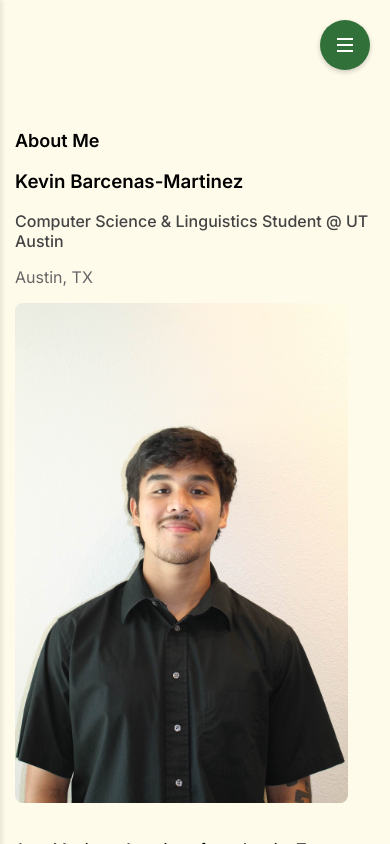
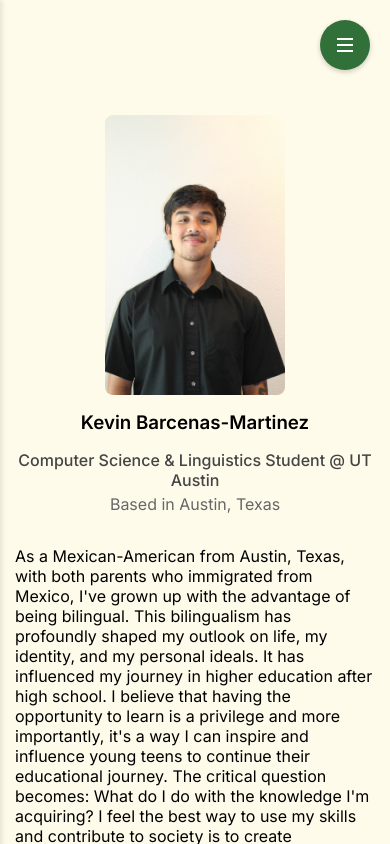
Before and after one commit to kevinbarcenasmtz/kevinbarcenasmtz.github.io, a React (Vite) app: page / in a window 390 px wide. Built offline with nearby package versions, Linux system fonts and the light colour scheme.

Commit message:
redesigned profile section :D

```diff
--- a/src/components/layout/Section.tsx
+++ b/src/components/layout/Section.tsx
@@ -11,7 +11,7 @@ type SectionProps = {
 
 export default function Section({
   id,
-  title,
+  // title, wanted to keep this hidden as i feel having two parts where it says about-me is silly.
   index,
   children,
   sectionRefs
@@ -26,7 +26,7 @@ export default function Section({
       }}
       className="section"
     >
-      <h2>{title}</h2>
+      {/* <h2>{title}</h2> same here*/}
       {children}
     </section>
   );
--- a/src/components/resume/ProfileSection.tsx
+++ b/src/components/resume/ProfileSection.tsx
@@ -1,14 +1,17 @@
 // src/components/resume/ProfileSection.tsx
-
 import headshot from "../../assets/headshot.jpg";
 
 export default function ProfileSection() {
   return (
     <div className="profile-section">
-      <h3>Kevin Barcenas-Martinez</h3>
-      <p className="subtitle">Computer Science & Linguistics Student @ UT Austin</p>
-      <p className="location">Austin, TX</p>
-      <img className="headshot" src={headshot} alt = "Kevin Barcenas-Martinez's Headshot"></img>
+      <div className="profile-content">
+        <img className="headshot" src={headshot} alt="Kevin Barcenas-Martinez's Headshot" />
+        <div className="profile-text">
+          <h3 className="name">Kevin Barcenas-Martinez</h3>
+          <p className="subtitle">Computer Science & Linguistics Student @ UT Austin</p>
+          <p className="location">Based in Austin, Texas</p>
+        </div>
+      </div>
     </div>
   );
 }
--- a/src/components/resume/resume.css
+++ b/src/components/resume/resume.css
@@ -3,6 +3,19 @@
 
 .profile-section {
   margin-bottom: 2rem;
+}
+
+.profile-content {
+  display: flex;
+  align-items: top;
+  gap: 2rem;
+}
+
+.profile-text {
+  flex: 1;
+  text-align: right;
+
+
 }
 
 .profile-section h1 {
@@ -14,6 +27,10 @@
   font-weight: 600;
 }
 
+.name {
+  margin: 0 0 0.5rem 0;
+}
+
 .subtitle {
   color: #444;
   margin-bottom: 0.25rem;
@@ -21,13 +38,16 @@
 }
 
 .headshot {
+  flex-shrink: 0;
   border-radius: 8px;
-  max-width: 500px;
-  max-height: 500px;
+  width: 400px;
+  height: 500px;
+  object-fit: cover;
 }
 
 .location {
   color: #666;
+  margin: 0;
 }
 
 .education-section, .experience-item, .project-item {
@@ -95,8 +115,23 @@
 
 /* MOBILE STYLES - Resume Components */
 @media (max-width: 768px) {
+  .profile-content {
+    flex-direction: column;
+    text-align: center;
+    gap: 1rem;
+  }
+
+  .profile-text {
+    text-align: center;
+  }
+
+  .headshot {
+    width: 150px;
+    height: 150px;
+  }
+
   .profile-section h1 {
-    font-size: var(--mobile-h1-size);
+    font-size: 24px;
   }
 
   .details {
@@ -117,23 +152,34 @@
   .education-section,
   .experience-item,
   .project-item {
-    margin-bottom: var(--mobile-section-margin);
-  }
-
-  .headshot {
-    max-width: 100%;
-    height: auto;
+    margin-bottom: 1.5rem;
   }
 }
 
 @media (max-width: 480px) {
+  .headshot {
+    align-self: center;
+    width: 180px;
+    height: 280px;
+
+  }
+
   .profile-section h1 {
-    font-size: var(--small-mobile-h1-size);
+    font-size: 22px;
   }
 
   .education-section,
   .experience-item,
   .project-item {
-    margin-bottom: var(--small-mobile-section-margin);
+    margin-bottom: 1rem;
+  }
+
+  /* Make buttons more tappable */
+  a[href="/resume.pdf"] {
+    padding: 0.75rem 1.5rem;
+    display: block;
+    width: 100%;
+    text-align: center;
+    box-sizing: border-box;
   }
 }
--- a/src/data/portfolio.ts
+++ b/src/data/portfolio.ts
@@ -52,25 +52,20 @@ export const footballProject = {
 // About Me content - moved from component
 export const aboutMeContent = {
   paragraphs: [
+
     `As a Mexican-American from Austin, Texas, with both parents who immigrated from Mexico,
      I've grown up with the advantage of being bilingual. This bilingualism has profoundly shaped my
      outlook on life, my identity, and my personal ideals. It has influenced my journey in higher
-     education after high school. You see, it is not entirely common for Mexican young adults to pursue
-     education beyond high school. For various reasons, but I can provide more context for that later.
-     On a similar note I believe that having the opportunity to learn
-     is a privilege and more importantly, a way I can inspire and influence young teens to continue their
+     education after high school. I believe that having the opportunity to learn
+     is a privilege and more importantly, it's a way I can inspire and influence young teens to continue their
      educational journey. The critical question becomes: What do I do with the knowledge I'm acquiring? I feel
      the best way to use my skills and contribute to society is to create meaningful, useful solutions for people.
-     This is precisely why I've focused my studies on computer science, which laid the foundation for me to develop websites,
-     apps, and software that can serve communities. My study of linguistics further enhances this foundation by applying
+     This is precisely why I've focused my studies on computer science, which laid the foundation for me to develop software,
+     apps, and solutions that can serve communities. My study of linguistics further enhances this foundation by applying
      technological solutions to language specific challenges, problems, and tasks that can be uniquely addressed through
      the intersection of computer science and linguistics.`,
 
-    `Another characteristic that I strive to uphold is my personal code of ethics. While this varies by
-     individual, I believe there is a near universal human consensus around protecting one's family, children,
-     and loved ones. For me, this translates into being overly conscious about the things I purchase and the
-     things I support. People often say to "vote with your wallet," but in the tech industry, I think a quote on the same note would be
-     "build/vote with your tech stack." As I continue to develop technological solutions, I am committed to
+    `As I continue to develop technological solutions, I am committed to
      being mindful of the tools I choose and fully understanding the broader implications of those choices.`
   ]
 };
```
